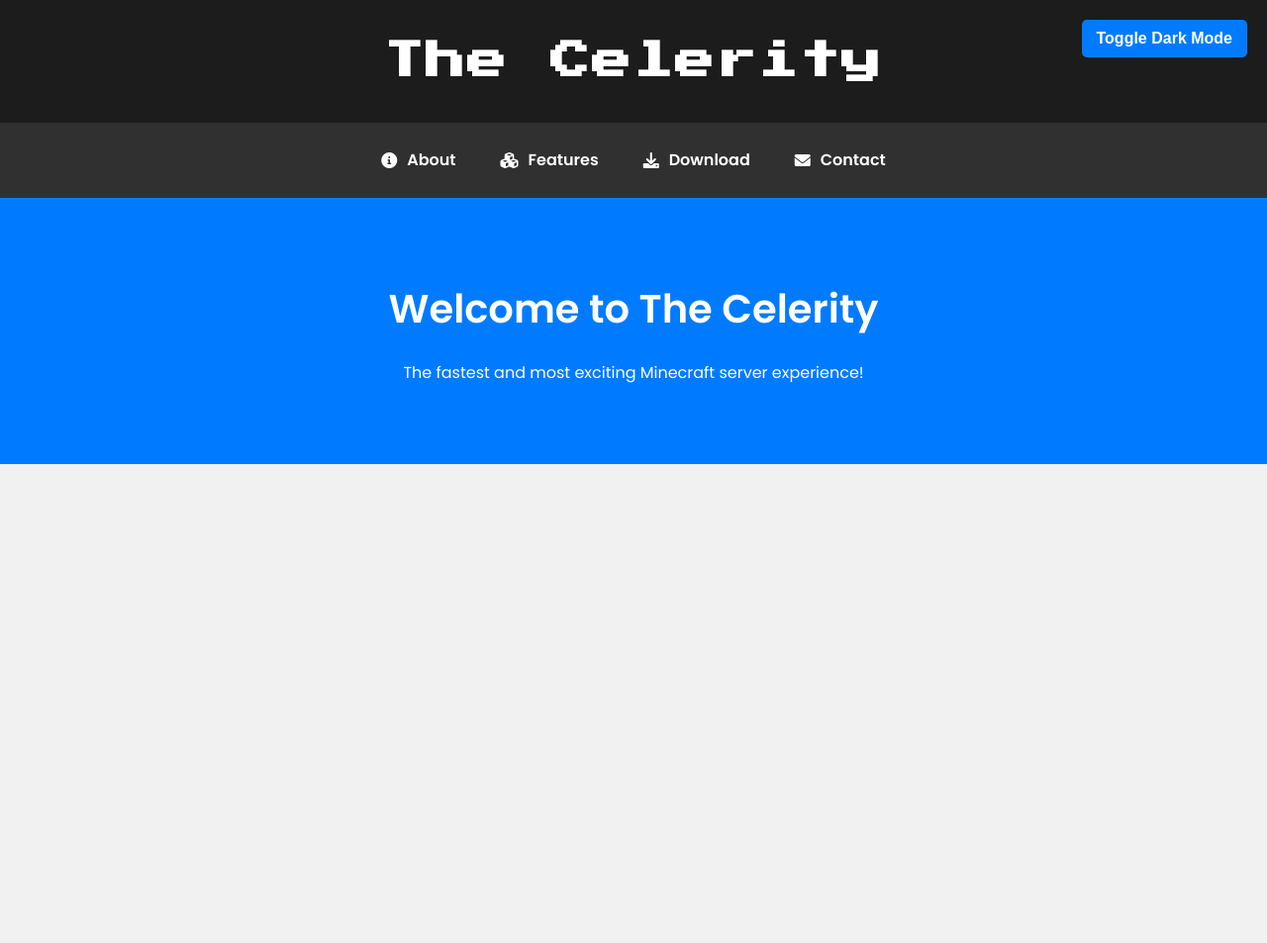
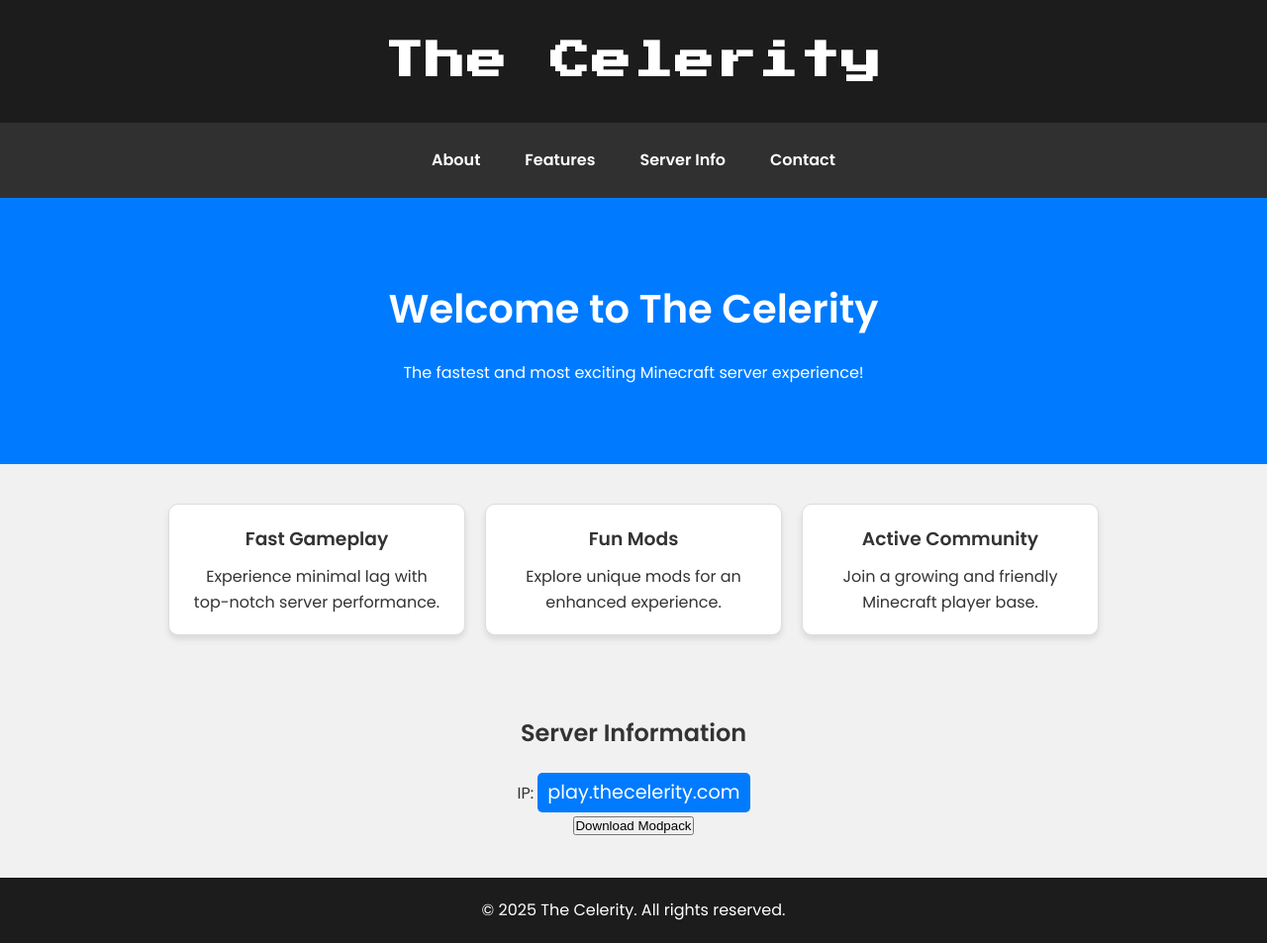
Before and after one commit to Vireliax/the-celerity, a plain HTML site: page index.html in a window 1280 px wide. Shown: the whole page at 99% size. Before the commit the page ends 800 px from the top, so only its background shows below. Drawn offline with Linux system fonts and the light colour scheme.

Commit message:
Update index.html

```diff
--- a/index.html
+++ b/index.html
@@ -20,12 +20,6 @@
             background-color: #f1f1f1;
             color: #333;
             line-height: 1.6;
-            transition: background-color 0.3s, color 0.3s;
-        }
-
-        body.dark-mode {
-            background-color: #1c1c1c;
-            color: #f1f1f1;
         }
 
         /* Header */
@@ -56,21 +50,12 @@
             text-decoration: none;
             font-size: 1rem;
             font-weight: 600;
-            display: flex;
-            align-items: center;
-            gap: 10px;
             padding: 10px 15px;
             border-radius: 5px;
-            transition: background-color 0.3s ease, transform 0.2s;
         }
 
         .navbar a:hover {
             background-color: #007bff;
-            transform: translateY(-2px);
-        }
-
-        .dark-mode .navbar {
-            background-color: rgba(255, 255, 255, 0.2);
         }
 
         /* Hero Section */
@@ -86,67 +71,67 @@
             margin-bottom: 20px;
         }
 
-        /* Dark Mode Toggle */
-        .dark-mode-toggle {
-            position: fixed;
-            top: 20px;
-            right: 20px;
-            padding: 10px 15px;
-            background-color: #007bff;
-            color: white;
-            border: none;
-            border-radius: 5px;
-            cursor: pointer;
-            font-size: 1rem;
-            font-weight: 600;
-            z-index: 1000;
-            transition: background-color 0.3s ease;
+        /* Cards */
+        .features {
+            display: flex;
+            flex-wrap: wrap;
+            justify-content: center;
+            gap: 20px;
+            padding: 40px 20px;
         }
 
-        .dark-mode-toggle:hover {
-            background-color: #0056b3;
+        .card {
+            background-color: white;
+            border: 1px solid #ddd;
+            border-radius: 10px;
+            padding: 20px;
+            width: 300px;
+            text-align: center;
+            box-shadow: 0 4px 6px rgba(0, 0, 0, 0.1);
         }
 
-        .dark-mode .dark-mode-toggle {
-            background-color: #444;
+        .card h3 {
+            margin-bottom: 10px;
         }
 
-        /* Loading Screen */
-        .loading-screen {
-            position: fixed;
-            top: 0;
-            left: 0;
-            width: 100%;
-            height: 100%;
-            background-color: #1c1c1c;
-            display: flex;
-            justify-content: center;
-            align-items: center;
-            z-index: 9999;
+        /* Server Info */
+        .server-info {
+            text-align: center;
+            margin: 40px 0;
         }
 
-        .loading-screen img {
-            width: 100px;
-            animation: spin 1.5s linear infinite;
+        .server-info h3 {
+            font-size: 1.5rem;
+            margin-bottom: 10px;
         }
 
-        @keyframes spin {
-            0% {
-                transform: rotate(0deg);
-            }
-            100% {
-                transform: rotate(360deg);
-            }
+        .server-info .ip {
+            font-size: 1.2rem;
+            cursor: pointer;
+            display: inline-block;
+            background: #007bff;
+            color: white;
+            padding: 5px 10px;
+            border-radius: 5px;
+            margin-top: 10px;
+        }
+
+        .server-info .ip:hover {
+            background: #0056b3;
+        }
+
+        /* Footer */
+        footer {
+            text-align: center;
+            padding: 20px;
+            background-color: #1c1c1c;
+            color: white;
+            margin-top: 40px;
         }
     </style>
 </head>
 
 <body>
-    <!-- Loading Screen -->
-    <div class="loading-screen">
-        <img src="https://upload.wikimedia.org/wikipedia/commons/a/ae/Minecraft_diamond_pickaxe_icon.png" alt="Loading">
-    </div>
-
     <!-- Header -->
     <header>
         <h1>The Celerity</h1>
@@ -154,10 +139,10 @@
 
     <!-- Navigation Bar -->
     <nav class="navbar">
-        <a href="#about"><i class="fas fa-info-circle"></i> About</a>
-        <a href="#features"><i class="fas fa-cubes"></i> Features</a>
-        <a href="#download"><i class="fas fa-download"></i> Download</a>
-        <a href="#contact"><i class="fas fa-envelope"></i> Contact</a>
+        <a href="#about">About</a>
+        <a href="#features">Features</a>
+        <a href="#server-info">Server Info</a>
+        <a href="#contact">Contact</a>
     </nav>
 
     <!-- Hero Section -->
@@ -166,22 +151,46 @@
         <p>The fastest and most exciting Minecraft server experience!</p>
     </section>
 
-    <!-- Dark Mode Toggle -->
-    <button class="dark-mode-toggle">Toggle Dark Mode</button>
+    <!-- Features -->
+    <section class="features" id="features">
+        <div class="card">
+            <h3>Fast Gameplay</h3>
+            <p>Experience minimal lag with top-notch server performance.</p>
+        </div>
+        <div class="card">
+            <h3>Fun Mods</h3>
+            <p>Explore unique mods for an enhanced experience.</p>
+        </div>
+        <div class="card">
+            <h3>Active Community</h3>
+            <p>Join a growing and friendly Minecraft player base.</p>
+        </div>
+    </section>
+
+    <!-- Server Info -->
+    <section class="server-info" id="server-info">
+        <h3>Server Information</h3>
+        <p>IP: <span class="ip" onclick="copyToClipboard('play.thecelerity.com')">play.thecelerity.com</span></p>
+        <button onclick="downloadModpack()">Download Modpack</button>
+    </section>
+
+    <!-- Footer -->
+    <footer>
+        <p>&copy; 2025 The Celerity. All rights reserved.</p>
+    </footer>
 
     <script>
-        // Dark Mode Toggle
-        const darkModeToggle = document.querySelector('.dark-mode-toggle');
-        const body = document.body;
+        // Copy IP to clipboard
+        function copyToClipboard(text) {
+            navigator.clipboard.writeText(text).then(() => {
+                alert('Server IP copied to clipboard!');
+            });
+        }
 
-        darkModeToggle.addEventListener('click', () => {
-            body.classList.toggle('dark-mode');
-        });
-
-        // Remove Loading Screen
-        window.addEventListener('load', () => {
-            document.querySelector('.loading-screen').style.display = 'none';
-        });
+        // Download Modpack
+        function downloadModpack() {
+            window.location.href = 'path/to/modpack.zip';
+        }
     </script>
 </body>
 
```
